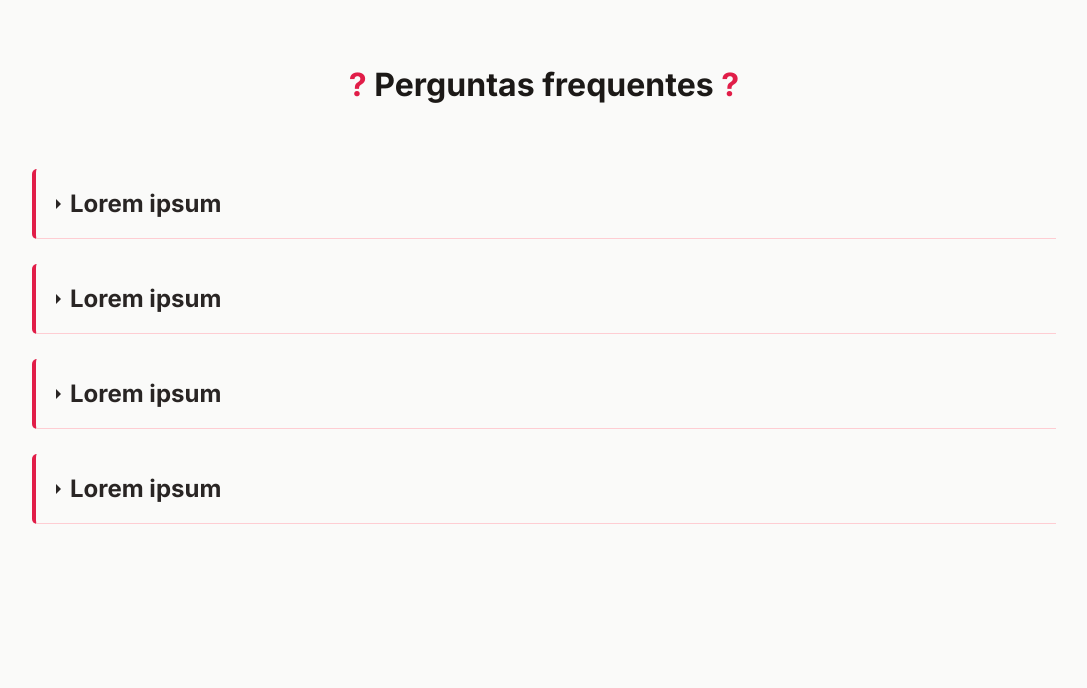
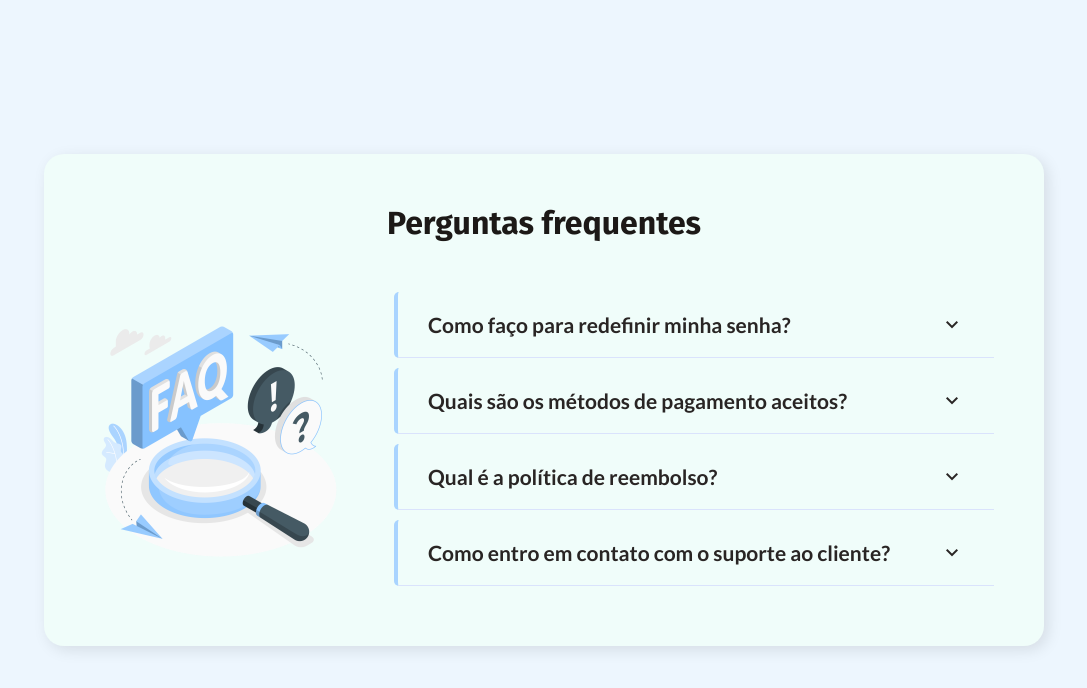
Before and after one commit to felipemuller20/vanilla-faq-page, a website built with Vite: page index.html in a window 1280 px wide. Shown: the whole page, without its empty margins (96-1183 px from the left). Built offline with nearby package versions, Linux system fonts and the light colour scheme.

Commit message:
estilizacao

```diff
--- a/index.html
+++ b/index.html
@@ -5,29 +5,32 @@
   <meta charset="UTF-8" />
   <link rel="icon" type="image/svg+xml" href="/vite.svg" />
   <meta name="viewport" content="width=device-width, initial-scale=1.0" />
-  <title>Vite App</title>
+  <title>FAQ</title>
   <link rel="stylesheet"
     href="https://fonts.googleapis.com/css2?family=Material+Symbols+Outlined:opsz,wght,FILL,GRAD@48,400,0,0" />
   <link rel="stylesheet" href="./style.css" />
 </head>
 
 <body>
+  <div class="page-container">
     <header class="">
       <h1 class="">
-      <span class="question-mark">?</span>
+        <span class="question-mark"></span>
         Perguntas frequentes
-      <span class="question-mark">?</span>
+        <!-- <span class="question-mark">?</span> -->
       </h1>
     </header>
+    <div class="content-container">
+      <img src="/FAQs-amico.png" />
       <main class="">
         <section class="closed">
           <div class="question-container">
+            <h2>
+              Como faço para redefinir minha senha?
+            </h2>
             <span class="material-symbols-outlined">
-          arrow_right
+              keyboard_arrow_down
             </span>
-        <h2>
-          Lorem ipsum
-        </h2>
           </div>
           <template>
             <p>
@@ -41,12 +44,12 @@
         </section>
         <section class="closed">
           <div class="question-container">
+            <h2>
+              Quais são os métodos de pagamento aceitos?
+            </h2>
             <span class="material-symbols-outlined">
-          arrow_right
+              keyboard_arrow_down
             </span>
-        <h2>
-          Lorem ipsum
-        </h2>
           </div>
           <template>
             <p>
@@ -60,31 +63,30 @@
         </section>
         <section class="closed">
           <div class="question-container">
+            <h2>
+              Qual é a política de reembolso?
+            </h2>
             <span class="material-symbols-outlined">
-          arrow_right
+              keyboard_arrow_down
             </span>
-        <h2>
-          Lorem ipsum
-        </h2>
           </div>
           <template>
             <p>
-          Lorem ipsum dolor sit amet, consectetur adipiscing elit.
-          Praesent ut pellentesque odio.
-          Donec sit amet vulputate justo. Donec cursus elit lectus, ac
-          elementum metus commodo sit amet. Suspendisse
-          eu purus massa. Morbi fermentum bibendum mi, nec consequat dui interdum eu.
+              Nosso objetivo é garantir a sua satisfação. Se você não estiver
+              satisfeito com o nosso produto, aceitamos solicitações de reembolso
+              até 30 dias após a compra. Entre em contato com
+              o nosso suporte ao cliente.
             </p>
           </template>
         </section>
         <section class="closed">
           <div class="question-container">
+            <h2>
+              Como entro em contato com o suporte ao cliente?
+            </h2>
             <span class="material-symbols-outlined">
-          arrow_right
+              keyboard_arrow_down
             </span>
-        <h2>
-          Lorem ipsum
-        </h2>
           </div>
           <template>
             <p>
@@ -97,6 +99,9 @@
           </template>
         </section>
       </main>
+    </div>
+
+  </div>
   <script type="module" src="/main.js"></script>
 </body>
 
--- a/main.js
+++ b/main.js
@@ -8,13 +8,13 @@ sectionsArray.forEach((section) => {
     if (section.classList.contains("closed")) {
       section.classList.remove("closed")
       section.classList.add("open")
-      question.children[0].innerHTML = "arrow_drop_down"
+      question.children[1].innerHTML = "keyboard_arrow_up"
       const clone = answer.cloneNode(true)
       section.appendChild(clone.content)
     } else if (section.classList.contains("open")) {
       section.classList.remove("open")
       section.classList.add("closed")
-      question.children[0].innerHTML = "arrow_right"
+      question.children[1].innerHTML = "keyboard_arrow_down"
       section.removeChild(section.children[2])
     }
   })
--- a/style.css
+++ b/style.css
@@ -1,5 +1,5 @@
 
-@import url('https://fonts.googleapis.com/css2?family=Inter:wght@100;200;300;400;500;600;700;800&display=swap');
+@import url('https://fonts.googleapis.com/css2?family=Fira+Sans:wght@400;500;600;700&family=Inter:wght@100;200;300;400;500;600;700;800&family=Lato:wght@100;300;400;700&family=Quicksand:wght@300;400;500;600;700&display=swap');
 
 * {
   padding: 0;
@@ -8,29 +8,57 @@
 }
 
 body {
-  background-color: #fafaf9;
-  font-family: 'Inter', sans-serif;
-  max-width: 80%;
-  margin: auto;
+  background-color: #edf6fe;
+  font-family: 'Lato', sans-serif;
+  display: flex;
+  align-items: center;
+  justify-content: center;
+  height: 100vh;
+}
+
+.page-container {
+  width: 1000px;
+  border-radius: 20px;
+  background-color: #f0fdfa;
+  padding-block: 50px;
+  box-shadow: 4px 4px 15px rgb(0 0 0 / 10%);
+}
+
+.content-container {
+  display: flex;
+  align-items: center;
+  justify-content: center;
+  gap: 50px;
 }
 
 header {
-  margin-block: 65px;
+  margin-bottom: 40px;
+  font-family: 'Fira Sans', sans-serif;
 }
 
 .question-container {
   display: flex;
   align-items: center;
+  justify-content: space-between;
   cursor: pointer;
-  padding-inline: 10px;
-  border-bottom: 1px solid #fecdd3;
+  padding: 20px 30px;
+  border-bottom: 1px solid #dae3fc;
   color: #292524;
-  padding-block: 20px;
-  margin-top: 25px;
+  width: 100%;
+  font-weight: 600;
+  font-size: 14px;
+}
+
+p {
+  padding: 0 30px 15px 30px;
+  text-align: justify;
+  color: #0a0a0a;
+  font-weight: 300;
+  font-size: 14px;
 }
 
 .question-container:hover {
-  background-color: #f5f5f4;
+  background-color: #e0f2fe;
   border-radius: 8px;
 }
 
@@ -47,18 +75,19 @@ h1 {
   text-align: center;
 }
 
-p {
-  margin-block: 10px;
-  padding-inline: 35px;
-  text-align: justify;
-  color: #0a0a0a;
-}
-
 .question-mark {
-  color: #e11d48;
+  color: #a9d4ff;
 }
 
 section {
-  border-left: 4px solid #e11d48;
+  border-left: 4px solid #a9d4ff;
   border-radius: 5px;
+  margin-block: 10px;
+  width: 600px;
 }
+
+img {
+  width: 250px;
+  height: auto;
+  /* flex-grow: 3; */
+}
```
Also changed, not shown: public/FAQs-amico.png (added), public/vecteezy_faq-concept-illustration-people-looking-through-magnifying_10869740_268.png (added). Lines whose indentation alone changed are shown as unchanged.
